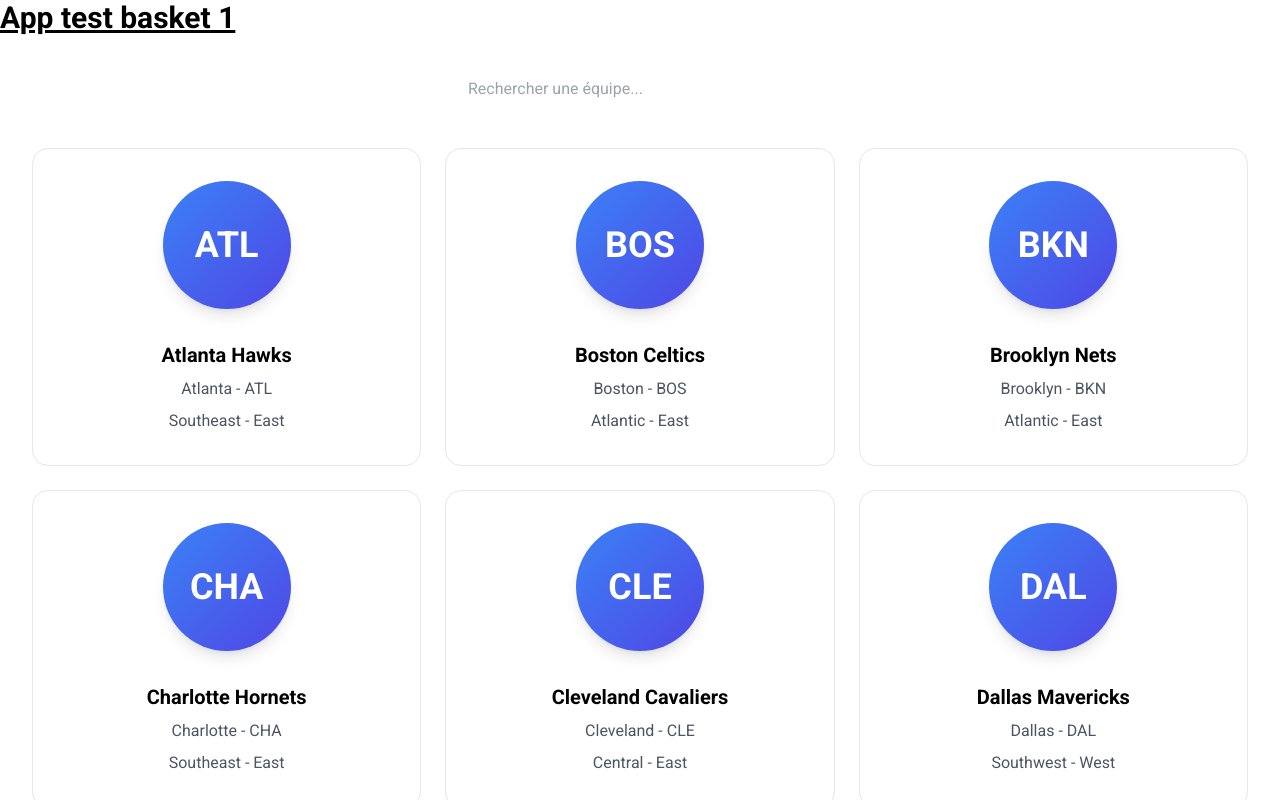
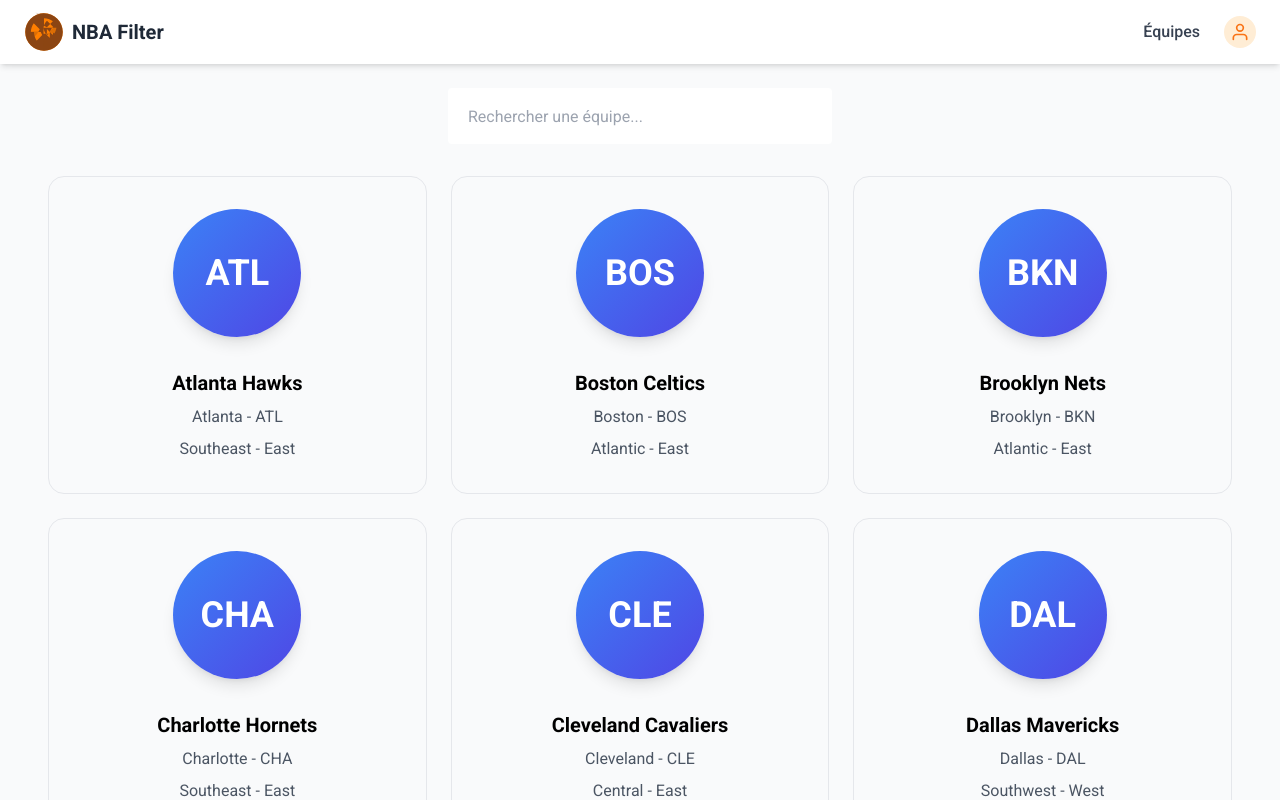
Before and after one commit to malaminebah/nbafilter-, a React (Vite) app: page / in a window 1280 px wide. Shown: the top 800 px of the page. Built offline with nearby package versions, Linux system fonts and the light colour scheme.

Commit message:
feat: add nav bar

```diff
--- a/src/App.tsx
+++ b/src/App.tsx
@@ -1,22 +1,22 @@
 import React from 'react';
 import AllTeams from './pages/AllTeam';
-import { Routes, Route, Link } from 'react-router-dom';
+import { Routes, Route } from 'react-router-dom';
 import TeamDetails from './pages/TeamDetails';
 import PlayerDetails from './pages/PlayerDetails';
-
+import Navbar from './components/Navbar';
 
 function App() {
   return (
-    <>
-    <Link to="/">
-    <h1 className='text-3xl font-bold underline mb-6'>App test basket 1</h1>
-    </Link>
-      <Routes>
-        <Route path="/" element={<AllTeams />} />
-        <Route path="/player/:playerName" element={<PlayerDetails />} />
-        <Route path="/team/:teamId" element={<TeamDetails />} />
-      </Routes>
-    </>
+    <div className="min-h-screen bg-gray-50">
+      <Navbar />
+      <main className="container mx-auto py-6 px-4">
+        <Routes>
+          <Route path="/" element={<AllTeams />} />
+          <Route path="/player/:playerName" element={<PlayerDetails />} />
+          <Route path="/team/:teamId" element={<TeamDetails />} />
+        </Routes>
+      </main>
+    </div>
   )
 }
 
--- /dev/null
+++ b/src/components/Navbar.tsx
@@ -0,0 +1,60 @@
+import React from 'react';
+import { Link } from 'react-router-dom';
+
+const Navbar: React.FC = () => {
+  return (
+    <nav className="bg-white shadow-md py-3 px-6 sticky top-0 z-50">
+      <div className="container mx-auto flex items-center justify-between">
+        <Link to="/" className="flex items-center gap-2">
+          <svg
+            xmlns="http://www.w3.org/2000/svg"
+            viewBox="0 0 64 64"
+            className="w-10 h-10"
+          >
+            {/* Basketball */}
+            <circle cx="32" cy="32" r="30" fill="#ff7f00" />
+            <path
+              d="M32 2C15.4 2 2 15.4 2 32s13.4 30 30 30 30-13.4 30-30S48.6 2 32 2zm0 8c5.3 0 10.2 1.7 14.2 4.6l-9.6 9.6c-1.4-1-3-1.8-4.6-2.4V11c0-.3 0-.7 0-1zM11 32c0-5.3 1.7-10.2 4.6-14.2l9.6 9.6c-1 1.4-1.8 3-2.4 4.6H11c-.3 0-.7 0-1 0zm9.8 14.2C17.7 42.2 16 37.3 16 32h10.8c.6 1.6 1.4 3.2 2.4 4.6l-9.4 9.6zm25.4 0l-9.6-9.6c1.4-1 3-1.8 4.6-2.4V45c0 .3 0 .7 0 1 5.3 0 10.2-1.7 14.2-4.6l-9.2-9.2zm-9.6-9.6c-1.5-1.5-2.7-3.2-3.6-5.1-1-1.9-1.6-4-1.8-6.2h20.6c-.2 2.1-.8 4.2-1.8 6.1-.9 1.9-2.2 3.6-3.8 5.2l-9.6-9.6v9.6zm-5.4-11.3c.2-2.1.8-4.2 1.8-6.1.9-1.9 2.2-3.6 3.8-5.2l9.6 9.6c-1.5 1.5-2.7 3.2-3.6 5.1-1 1.9-1.6 4-1.8 6.2H31.2v-9.6z"
+              fill="#8b4513"
+            />
+            <path
+              d="M32 2v10c-1.6-.6-3.2-1.4-4.6-2.4l-9.6-9.6C21.8 3.7 26.7 2 32 2zM11 32c0-.3 0-.7 0-1h11.8c-.6 1.6-1.4 3.2-2.4 4.6l-9.6 9.6C7.7 42.2 6 37.3 6 32h5zm20 11c1.6.6 3.2 1.4 4.6 2.4l9.6 9.6C41.2 58 36.3 59.7 31 59.7v-10c.3 0 .7-.3 0-.7zm22-11c0 .3 0 .7 0 1H41.2c.6-1.6 1.4-3.2 2.4-4.6l9.6-9.6C56.3 21.8 58 26.7 58 32h-5z"
+              fill="#8b4513"
+              fillOpacity="0.3"
+            />
+          </svg>
+          <span className="text-xl font-bold text-gray-800">NBA Filter</span>
+        </Link>
+
+        <div className="flex items-center gap-6">
+          <Link
+            to="/"
+            className="text-gray-700 hover:text-orange-500 transition-colors font-medium"
+          >
+            Équipes
+          </Link>
+
+          <div className="relative">
+            <div className="w-8 h-8 bg-orange-100 rounded-full flex items-center justify-center">
+              <svg
+                xmlns="http://www.w3.org/2000/svg"
+                viewBox="0 0 24 24"
+                fill="none"
+                stroke="currentColor"
+                strokeWidth="2"
+                strokeLinecap="round"
+                strokeLinejoin="round"
+                className="w-5 h-5 text-orange-500"
+              >
+                <path d="M20 21v-2a4 4 0 0 0-4-4H8a4 4 0 0 0-4 4v2"></path>
+                <circle cx="12" cy="7" r="4"></circle>
+              </svg>
+            </div>
+          </div>
+        </div>
+      </div>
+    </nav>
+  );
+};
+
+export default Navbar;
```
